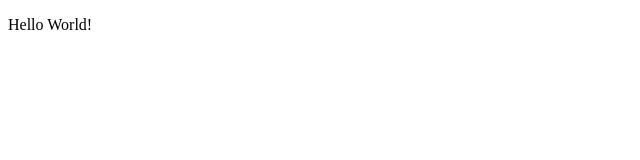
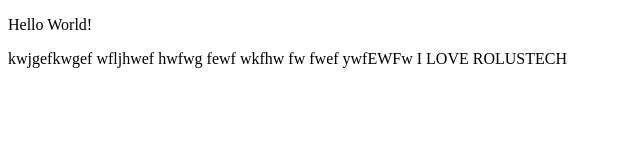
Before and after one commit to Hamzairana/myapp, a plain HTML site: page index.html in a window 1280 px wide. Shown: the whole page, without its empty margins (0-640 px from the left). Drawn offline with Linux system fonts and the light colour scheme.

Commit message:
My second Commit

```diff
--- a/index.html
+++ b/index.html
@@ -12,3 +12,9 @@
     </p>
 </body>
 </html>
+kwjgefkwgef
+wfljhwef
+hwfwg fewf
+wkfhw fw
+fwef ywfEWFw
+I LOVE ROLUSTECH
```
